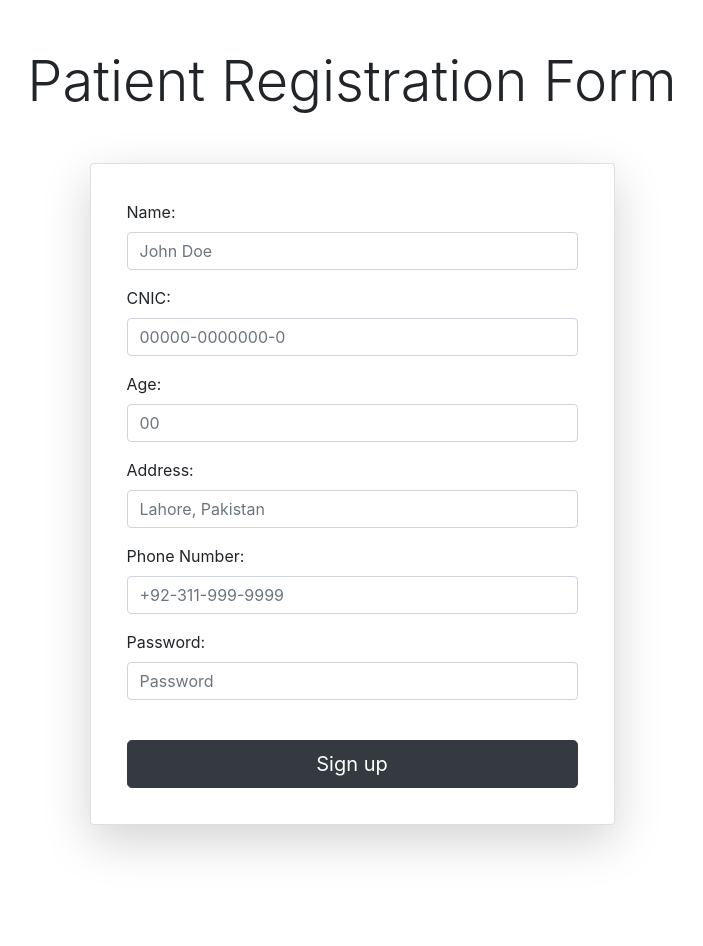
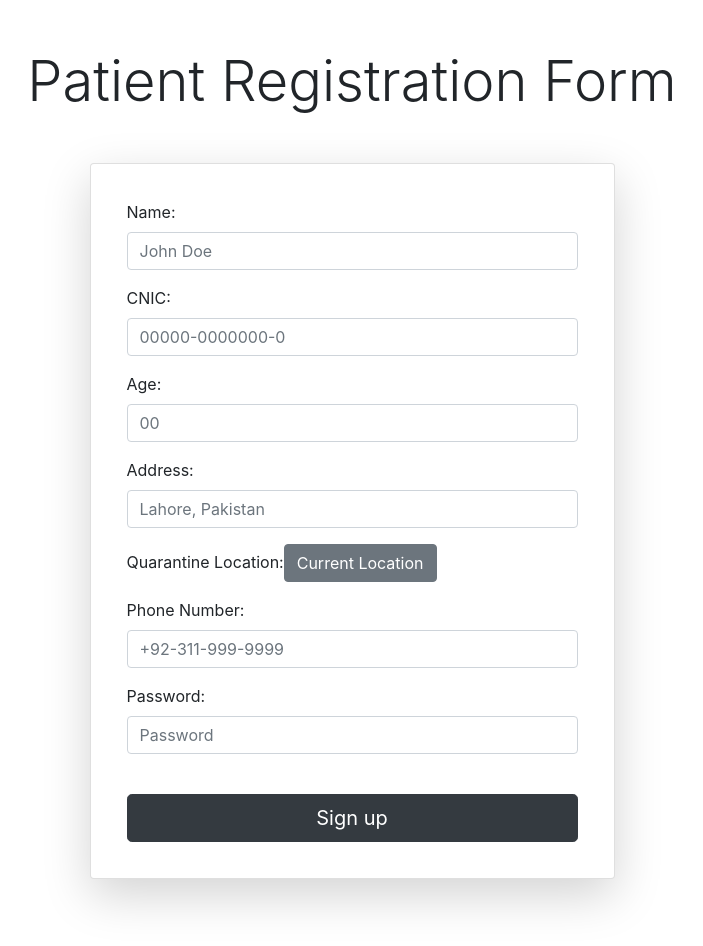
Before and after one commit to hbinqasim/Covid-19-Device, a React (Create React App) app in the folder dashboard/: page /add in a window 1280 px wide. Shown: the top 946 px of the page, without its empty margins (288-991 px from the left). Before the commit the page ends 921 px from the top, so only its background shows below. Built offline with nearby package versions, Linux system fonts and the light colour scheme; no server answers; what google-maps-react would draw is missing.

Commit message:
getting location from user

```diff
--- a/dashboard/src/components/Register.jsx
+++ b/dashboard/src/components/Register.jsx
@@ -42,6 +42,19 @@ const Register = () => {
       });
 
     // history.push("/dashboard");
+  };
+
+  const getLocation = (ev) => {
+    ev.preventDefault();
+    navigator.geolocation.getCurrentPosition(
+      (position) => {
+        console.log(position);
+      },
+      (error) => {
+        console.log(error);
+      },
+      { enableHighAccuracy: true }
+    );
   };
   return (
     <div className="container my-5">
@@ -95,6 +108,13 @@ const Register = () => {
                     onChange={(event) => setAddress(event.target.value)}
                   ></input>
                 </div>
+                {/* Location */}
+                <div className="form-group">
+                  <label>Quarantine Location: </label>
+                  <button className="btn btn-secondary" onClick={getLocation}>
+                    Current Location
+                  </button>
+                </div>
                 {/* Phone Number */}
                 <div className="form-group">
                   <label>Phone Number:</label>
```
